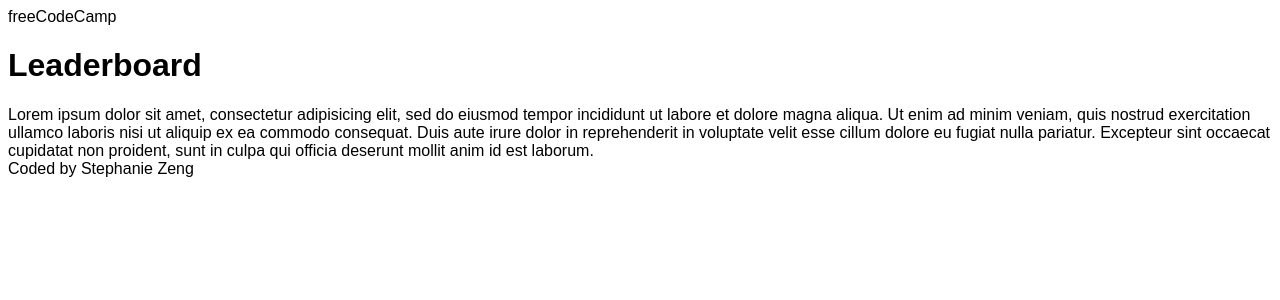
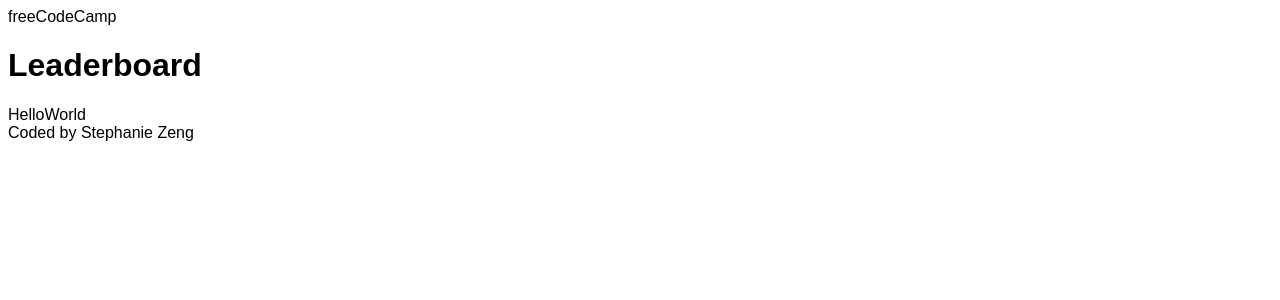
Before and after one commit to stephanie56/react_leaderboard, a React app: page / in a window 1280 px wide. Shown: the top 300 px of the page. Built offline with nearby package versions, Linux system fonts and the light colour scheme; the HTML template or start-up script is replaced by a standard one.

Commit message:
Added components: Header, Board and Footer

```diff
--- a/src/components/App.jsx
+++ b/src/components/App.jsx
@@ -1,16 +1,17 @@
 import React from 'react';
+
+import Header from 'components/Header.jsx';
+import Board from 'components/Board.jsx';
+import Footer from 'components/Footer.jsx';
 
 export default class App extends React.Component {
   render() {
 
     return (
       <div id="app">
-        <div id="header">freeCodeCamp</div>
-        <div id="content">
-        <h1>Leaderboard</h1>
-        <div>Lorem ipsum dolor sit amet, consectetur adipisicing elit, sed do eiusmod tempor incididunt ut labore et dolore magna aliqua. Ut enim ad minim veniam, quis nostrud exercitation ullamco laboris nisi ut aliquip ex ea commodo consequat. Duis aute irure dolor in reprehenderit in voluptate velit esse cillum dolore eu fugiat nulla pariatur. Excepteur sint occaecat cupidatat non proident, sunt in culpa qui officia deserunt mollit anim id est laborum.</div>
-        </div>
-        <div id="footer">Coded by Stephanie Zeng</div>
+        <Header logo="freeCodeCamp" />
+        <Board title="Leaderboard" content="HelloWorld"/>
+        <Footer author="Stephanie Zeng" />
       </div>
     )
   }
--- /dev/null
+++ b/src/components/Board.jsx
@@ -0,0 +1,13 @@
+import React from 'react';
+
+export default class Board extends React.Component {
+  render() {
+
+    return (
+      <div id="board">
+      <h1>{ this.props.title }</h1>
+      <div>{ this.props.content }</div>
+      </div>
+    )
+  }
+}
--- /dev/null
+++ b/src/components/Footer.jsx
@@ -0,0 +1,10 @@
+import React from 'react';
+
+export default class Footer extends React.Component {
+  render() {
+
+      return (
+        <div id="footer">Coded by { this.props.author}</div>
+      )
+  }
+}
--- /dev/null
+++ b/src/components/Header.jsx
@@ -0,0 +1,10 @@
+import React from 'react';
+
+export default class Header extends React.Component {
+  render() {
+
+    return (
+      <div id="header">{this.props.logo}</div>
+    )
+  }
+}
```
